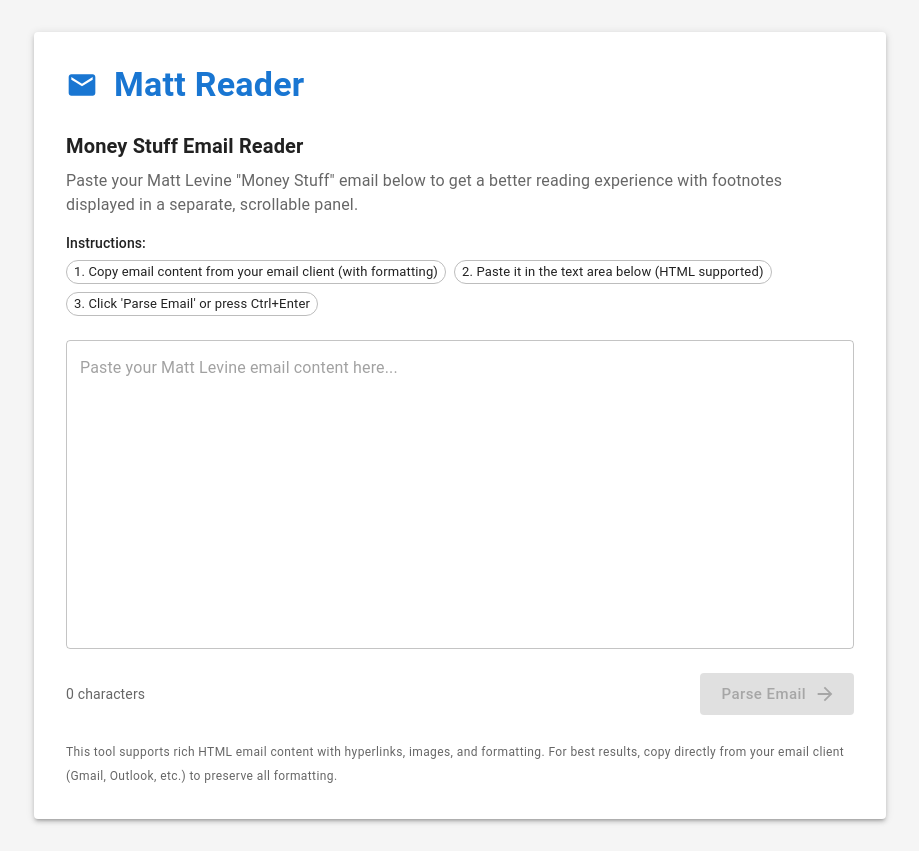
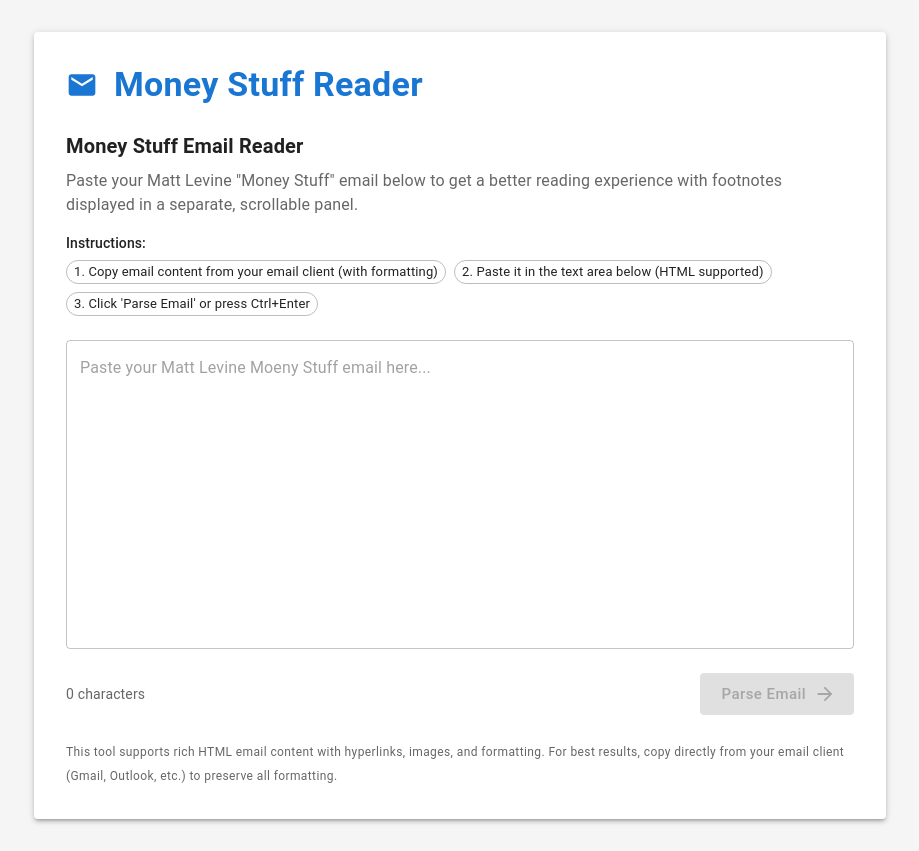
Before and after one commit to bbaros/money_reader, a React (Vite) app: page / in a window 1280 px wide. Shown: the whole page, without its empty margins (180-1099 px from the left). Built offline with nearby package versions, Linux system fonts and the light colour scheme.

Commit message:
Update EmailInputPage.tsx

```diff
--- a/src/components/EmailInputPage.tsx
+++ b/src/components/EmailInputPage.tsx
@@ -53,7 +53,7 @@
                 <Box display="flex" alignItems="center" mb={3}>
                     <Email sx={{ mr: 2, fontSize: 32, color: 'primary.main' }} />
                     <Typography variant="h4" component="h1" color="primary">
-                        Matt Reader
+                        Money Stuff Reader
                     </Typography>
                 </Box>
 
@@ -99,7 +99,7 @@
                     fullWidth
                     multiline
                     rows={12}
-                    placeholder="Paste your Matt Levine email content here..."
+                    placeholder="Paste your Matt Levine Moeny Stuff email here..."
                     value={emailContent}
                     onChange={(e) => setEmailContent(e.target.value)}
                     onPaste={(e) => {
```
